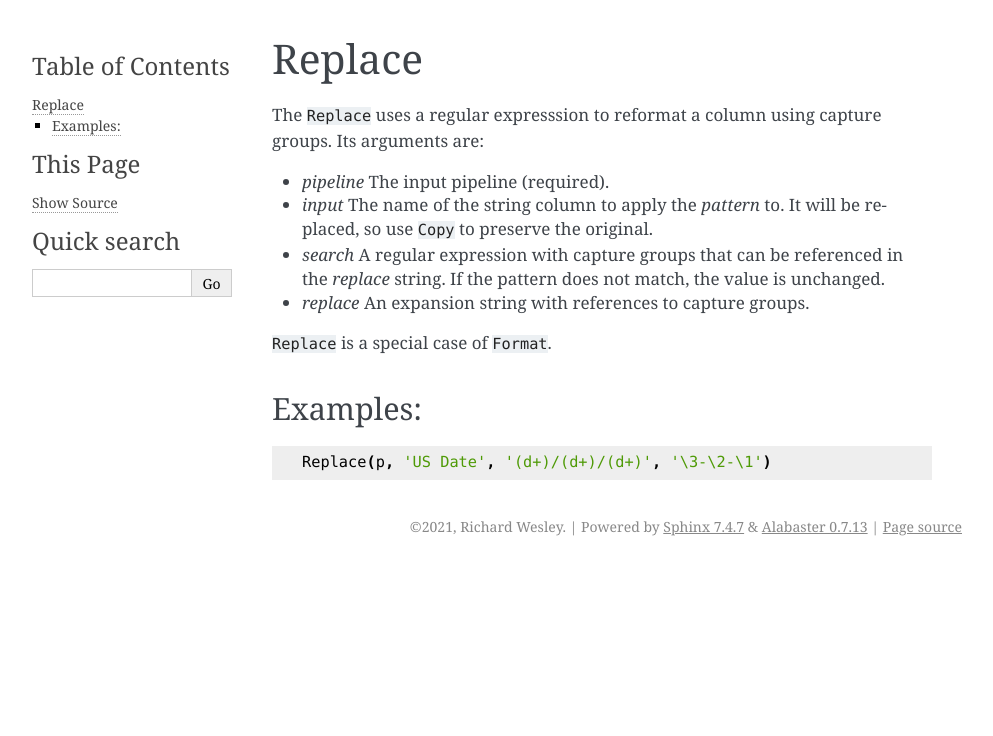
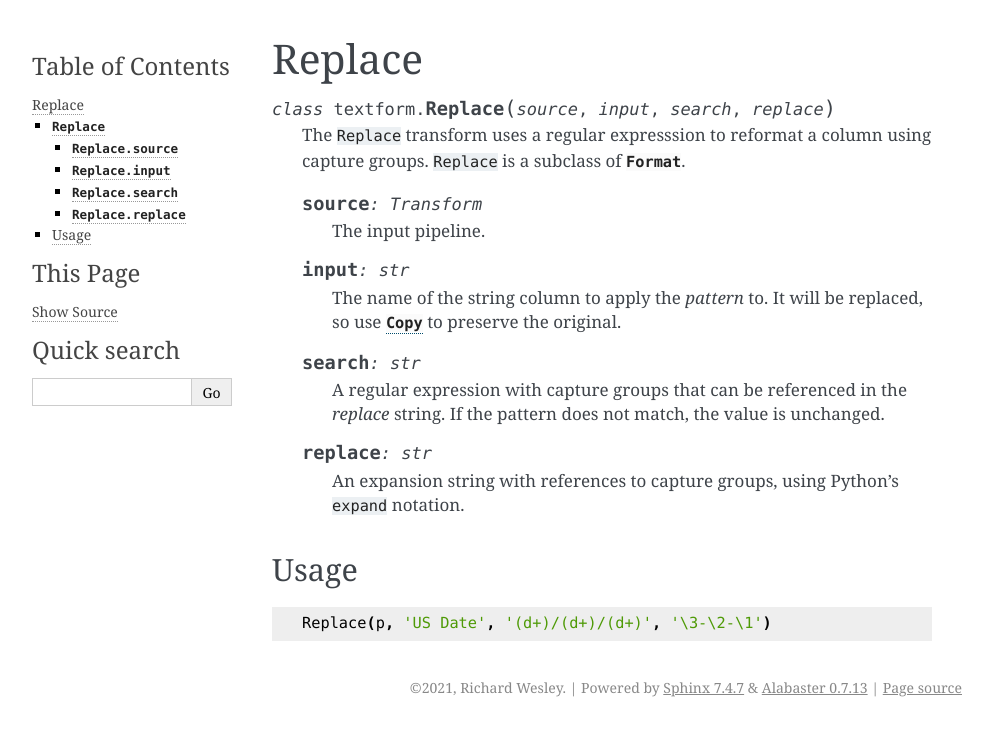
Before and after one commit to hawkfish/textform, a Sphinx documentation site: the page built from docs/transforms/replace.rst, in a window 1280 px wide. Shown: the top 736 px of the page, without its empty margins (148-1141 px from the left). Built offline with Sphinx 7.4.7, drawn with Linux system fonts in a browser that asks for light colours.

Commit message:
Document Replace and Select with domains

```diff
--- a/docs/transforms/replace.rst
+++ b/docs/transforms/replace.rst
@@ -1,18 +1,37 @@
 Replace
 =======
 
-The ``Replace`` uses a regular expresssion to reformat a column using capture groups. Its arguments are:
+.. py:currentmodule:: textform
 
-* *pipeline* The input pipeline (required).
-* *input* The name of the string column to apply the *pattern* to. It will be replaced, so use ``Copy`` to preserve the original.
-* *search* A regular expression with capture groups that can be referenced in the *replace* string.
-  If the pattern does not match, the value is unchanged.
-* *replace* An expansion string with references to capture groups.
+.. py:class:: Replace(source, input, search, replace)
 
-``Replace`` is a special case of ``Format``.
+    The ``Replace`` transform uses a regular expresssion to reformat a column using capture groups.
+    ``Replace`` is a subclass of :py:class:`Format`.
 
-Examples:
-^^^^^^^^^
+    .. py:attribute:: source
+        :type: Transform
+
+        The input pipeline.
+
+    .. py:attribute:: input
+        :type: str
+
+        The name of the string column to apply the *pattern* to.
+        It will be replaced, so use :py:class:`Copy` to preserve the original.
+
+    .. py:attribute:: search
+        :type: str
+
+        A regular expression with capture groups that can be referenced in the *replace* string.
+        If the pattern does not match, the value is unchanged.
+
+    .. py:attribute:: replace
+        :type: str
+
+        An expansion string with references to capture groups, using Python's ``expand`` notation.
+
+Usage
+^^^^^
 
 .. code-block:: python
 
```
Also changed, not shown: docs/transforms/select.rst (+24 -7 lines).
